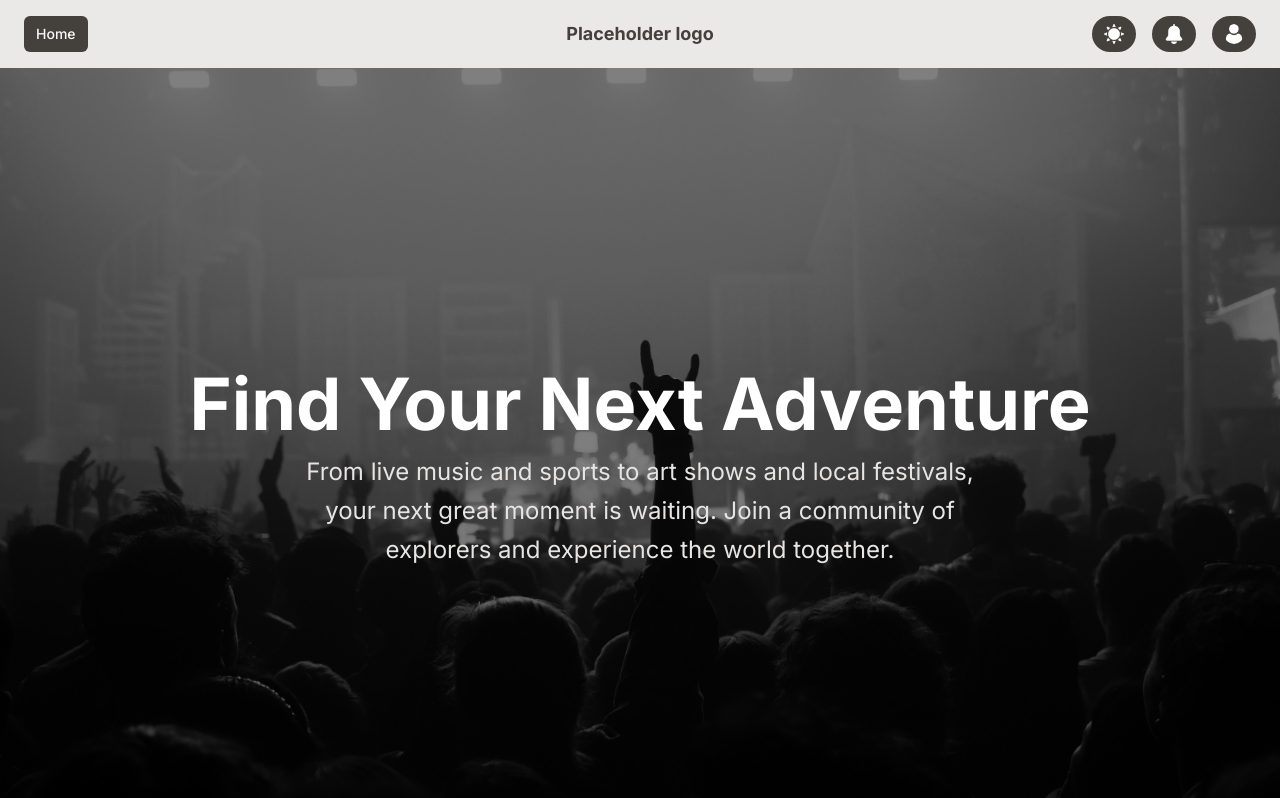
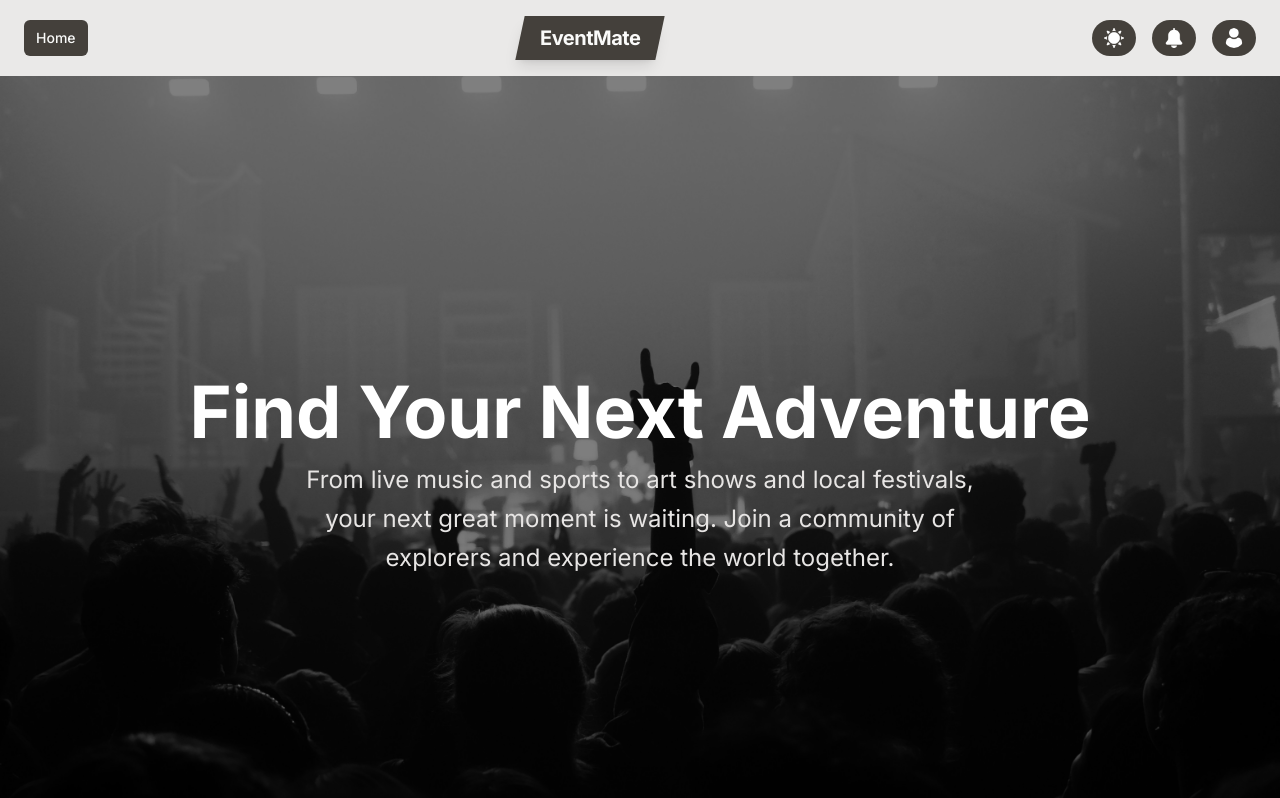
Before and after one commit to KSU-2026-SWE3313-W01-Group-5-Project/Group5-EventMate, a React (Vite) app in the folder client/: page / in a window 1280 px wide. Shown: the top 798 px of the page. Built offline with nearby package versions, Linux system fonts and the light colour scheme; no server answers.

Commit message:
Added a logo to the navbar

```diff
--- a/client/src/components/Navbar.jsx
+++ b/client/src/components/Navbar.jsx
@@ -14,6 +14,8 @@ import sunIcon from "../assets/navbar_icons/sun.png"
 import moonIcon from "../assets/navbar_icons/crescent-moon.png"
 import bellIcon from "../assets/navbar_icons/bell.png"
 import userIcon from "../assets/navbar_icons/user.png"
+import EventMateLogo from "../assets/navbar_icons/EventMateLogo.png"
+
 import {AuthModal} from "../pages/modals/AuthModal.jsx";
 import getUserProfilePicture from "../utils/getUserProfilePicture.js";
 
@@ -55,7 +57,7 @@ export default function Navbar() {
         text-stone-700 hover:text-stone-900 dark:text-stone-50 dark:hover:text-stone-200
         hover:bg-stone-100 dark:hover:bg-zinc-600 transition-colors`,
 
-        navButtonActive: `bg-stone-700 dark:bg-zinc-950/50
+        navButtonActive: `bg-stone-700 dark:bg-zinc-900/50
         text-stone-50 dark:text-white
         rounded-md px-3 py-2
         text-sm font-medium
@@ -147,8 +149,27 @@ export default function Navbar() {
             </div>
 
             {/* Temporary placeholder text until we design an EventMate logo */}
-            <div className="text-stone-700 dark:text-white font-bold text-lg absolute left-1/2 -translate-x-1/2">
-                Placeholder logo
+            <div className="relative flex items-center justify-center">
+                <div
+                    className={`
+                        relative
+                        px-5 py-2
+                        bg-stone-700 dark:bg-zinc-900/50
+                        -skew-x-12
+                        shadow-lg
+                        `}
+                >
+                    <span
+                        className={`
+                            block
+                            skew-x-12
+                            text-xl font-bold tracking-tight
+                            text-stone-50 dark:text-white
+                        `}
+                    >
+                        EventMate
+                    </span>
+                </div>
             </div>
 
             {/* Navbar utility buttons */}
```
Also changed, not shown: client/src/assets/navbar_icons/EventMateLogo.png (added).
